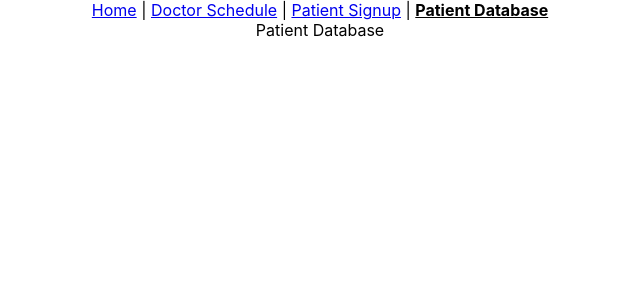
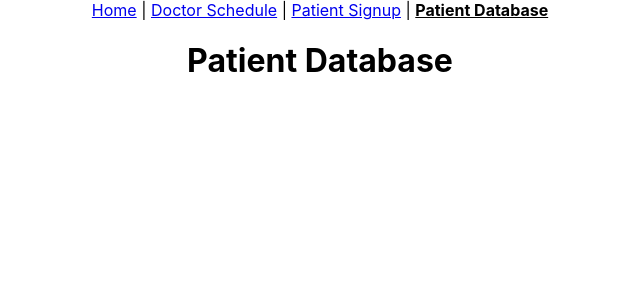
Before and after one commit to n-lusano/practiceassessment, a React (Create React App) app: page /patientdatabase in a window 1280 px wide. Shown: the top 300 px of the page, without its empty margins (320-960 px from the left). Built offline with nearby package versions, Linux system fonts and the light colour scheme.

Commit message:
Added some JSX structure (pages titles)

```diff
--- a/src/components/Title.js
+++ b/src/components/Title.js
@@ -1,5 +1,6 @@
 import React from "react";
 
-export default function Title() {
-  return <h1>Welcome to AMS GPs</h1>;
+export default function Title(props) {
+  const { title } = props;
+  return <h1>{title}</h1>;
 }
--- a/src/pages/DoctorSchedule.js
+++ b/src/pages/DoctorSchedule.js
@@ -1,6 +1,12 @@
 import React from "react";
+import Title from "../components/Title";
 import PracticeHours from "../components/PracticeHours";
 
 export default function DoctorSchedule() {
-  return <PracticeHours />;
+  return (
+    <div>
+      <Title title="Who is on duty?" />
+      <PracticeHours />
+    </div>
+  );
 }
--- a/src/pages/Home.js
+++ b/src/pages/Home.js
@@ -1,10 +1,13 @@
 import React from "react";
 import { Link } from "react-router-dom";
 import PracticeHours from "../components/PracticeHours";
+import Title from "../components/Title";
 
 export default function Home() {
   return (
     <div>
+      <Title title="Welcome to AMS GPs" />
+      <PracticeHours />
       <p>
         <Link to="/doctorschedule">
           <button>Who is on duty?</button>
@@ -15,7 +18,6 @@
           <button>I am a new patient</button>
         </Link>
       </p>
-      <PracticeHours />
     </div>
   );
 }
--- a/src/pages/Patient Signup.js
+++ b/src/pages/Patient Signup.js
@@ -1,5 +1,10 @@
 import React from "react";
+import Title from "../components/Title";
 
 export default function PatientSignup() {
-  return <div>Patient Signup</div>;
+  return (
+    <div>
+      <Title title="Patient Signup" />
+    </div>
+  );
 }
--- a/src/pages/PatientDatabase.js
+++ b/src/pages/PatientDatabase.js
@@ -1,5 +1,10 @@
 import React from "react";
+import Title from "../components/Title";
 
 export default function PatientDatabase() {
-  return <div>Patient Database</div>;
+  return (
+    <div>
+      <Title title="Patient Database" />
+    </div>
+  );
 }
```
